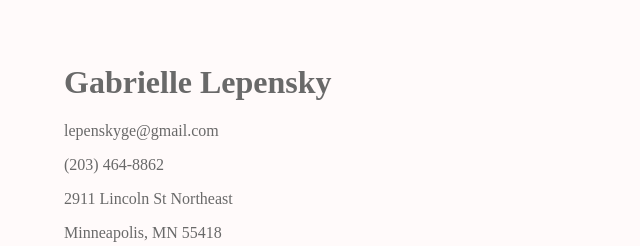
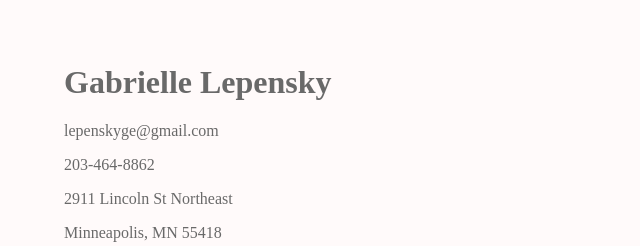
Before and after one commit to primegabrielle/primegabrielle.github.io, a plain HTML site: page index.html in a window 1280 px wide. Shown: the top 246 px of the page, 0-640 px from the left. Drawn offline with Linux system fonts and the light colour scheme.

Commit message:
Update index.html

```diff
--- a/index.html
+++ b/index.html
@@ -10,7 +10,7 @@
     <div>
       <h1>Gabrielle Lepensky </h1>
       <p>lepenskyge@gmail.com
-      <p>(203) 464-8862
+      <p>203-464-8862
       <p>2911 Lincoln St Northeast
       <p>Minneapolis, MN 55418
     </div>
```
